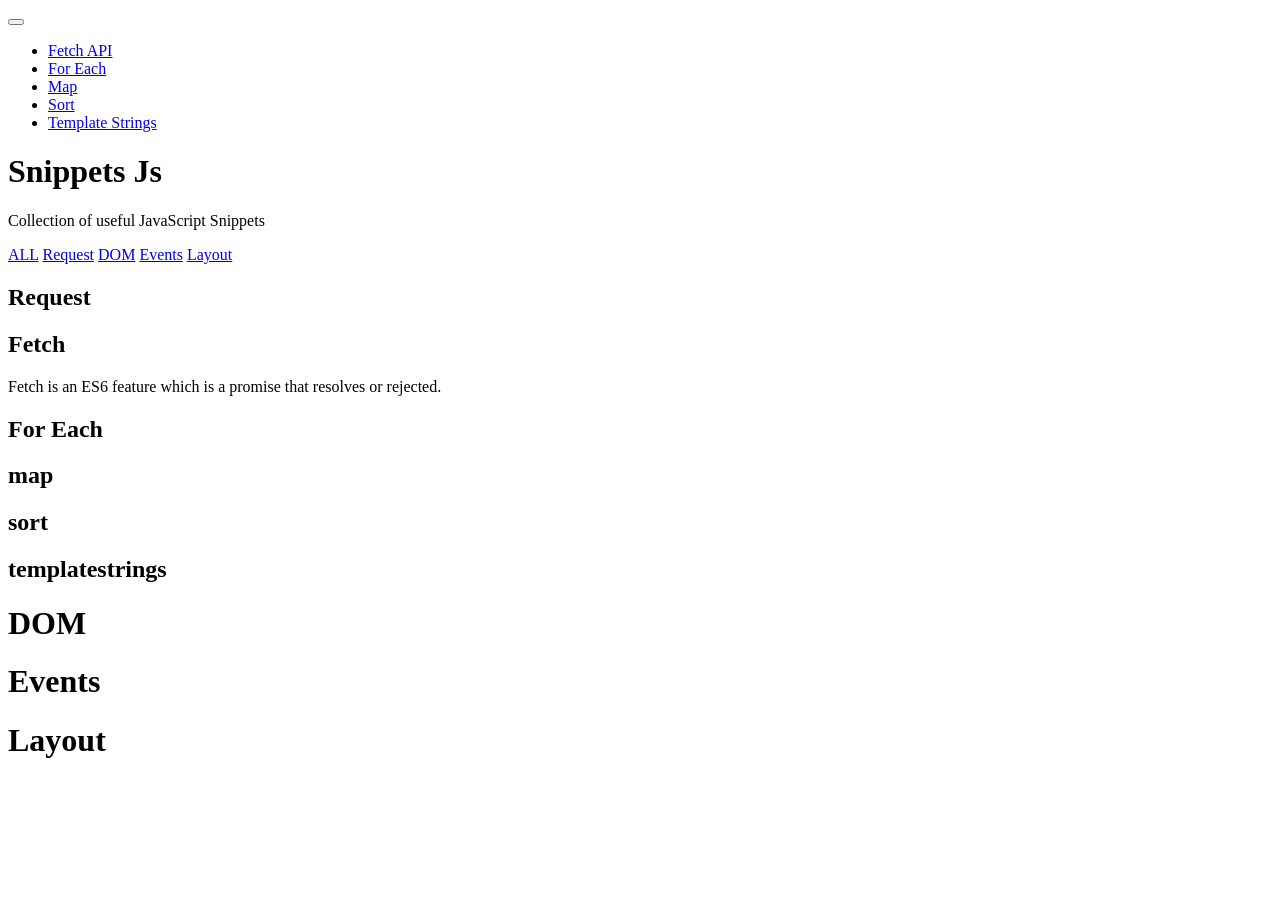
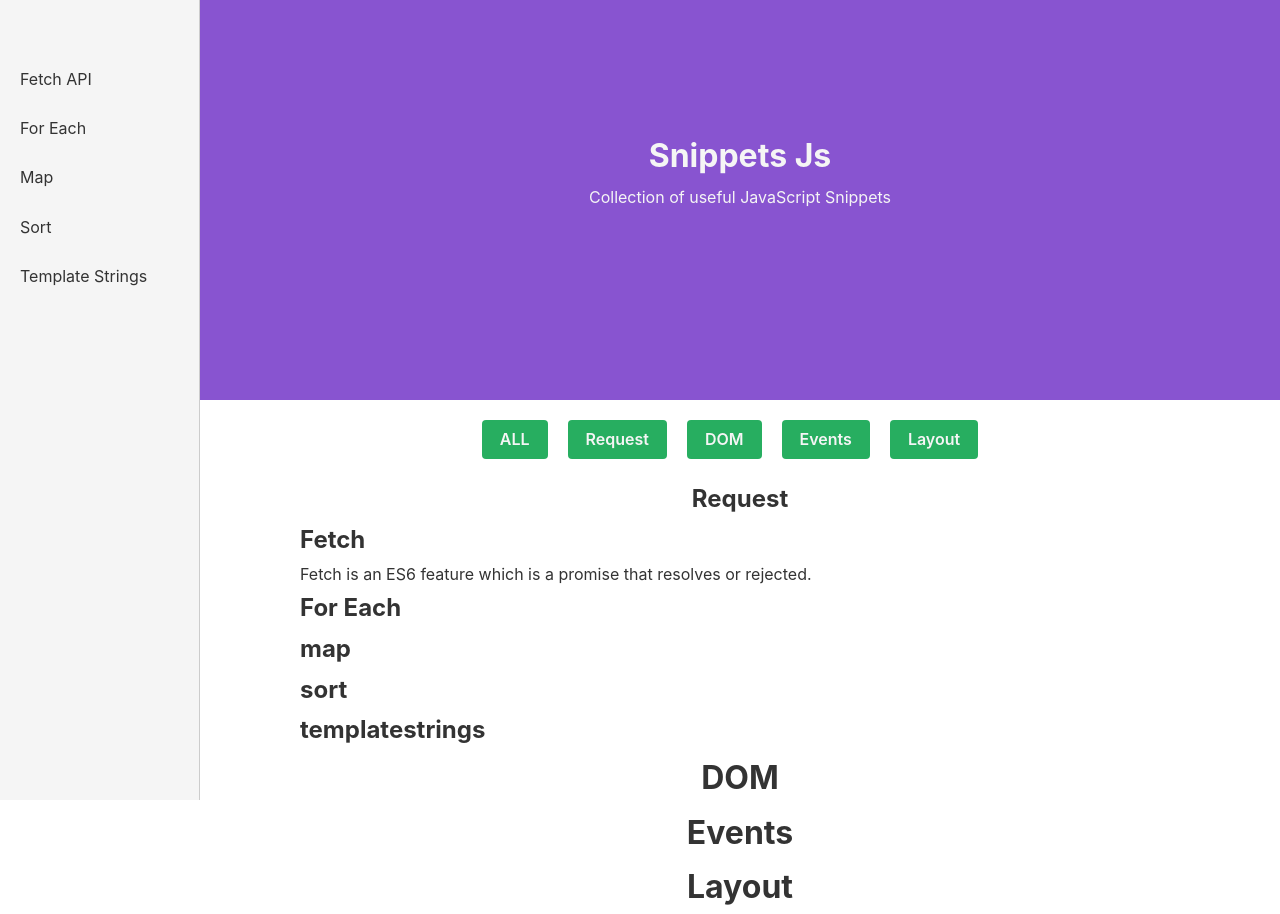
Before and after one commit to itsmadhusudhan/snippets-js, a plain HTML site: page index.html in a window 1280 px wide. Before the commit the page ends 800 px from the top, so only its background shows below. Drawn offline with Linux system fonts and the light colour scheme; the site is published under a folder, as on GitHub Pages, so addresses that start at the root find nothing.

Commit message:
updated stylesheet and script link in index file

```diff
--- a/index.html
+++ b/index.html
@@ -6,7 +6,7 @@
     <meta name="viewport" content="width=device-width, initial-scale=1.0">
     <meta http-equiv="X-UA-Compatible" content="ie=edge">
     <title>Snippets Js</title>
-    <link rel="stylesheet" href="/css/style.css" />
+    <link rel="stylesheet" href="./css/style.css" />
 </head>
 
 <body>
@@ -84,7 +84,7 @@
     </div>
 
 
-    <script src="/src/script.js"></script>
+    <script src="./src/script.js"></script>
 </body>
 
 </html>
```
